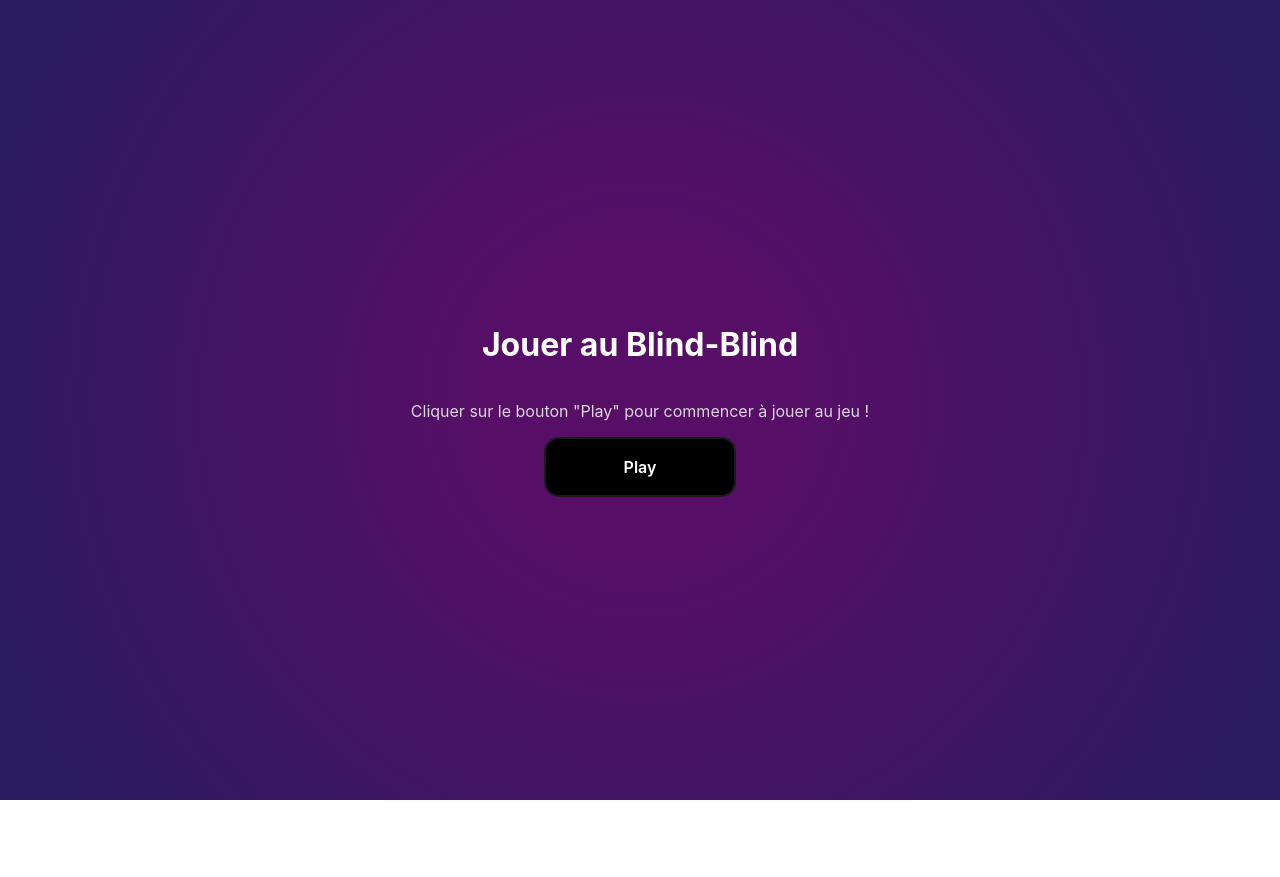
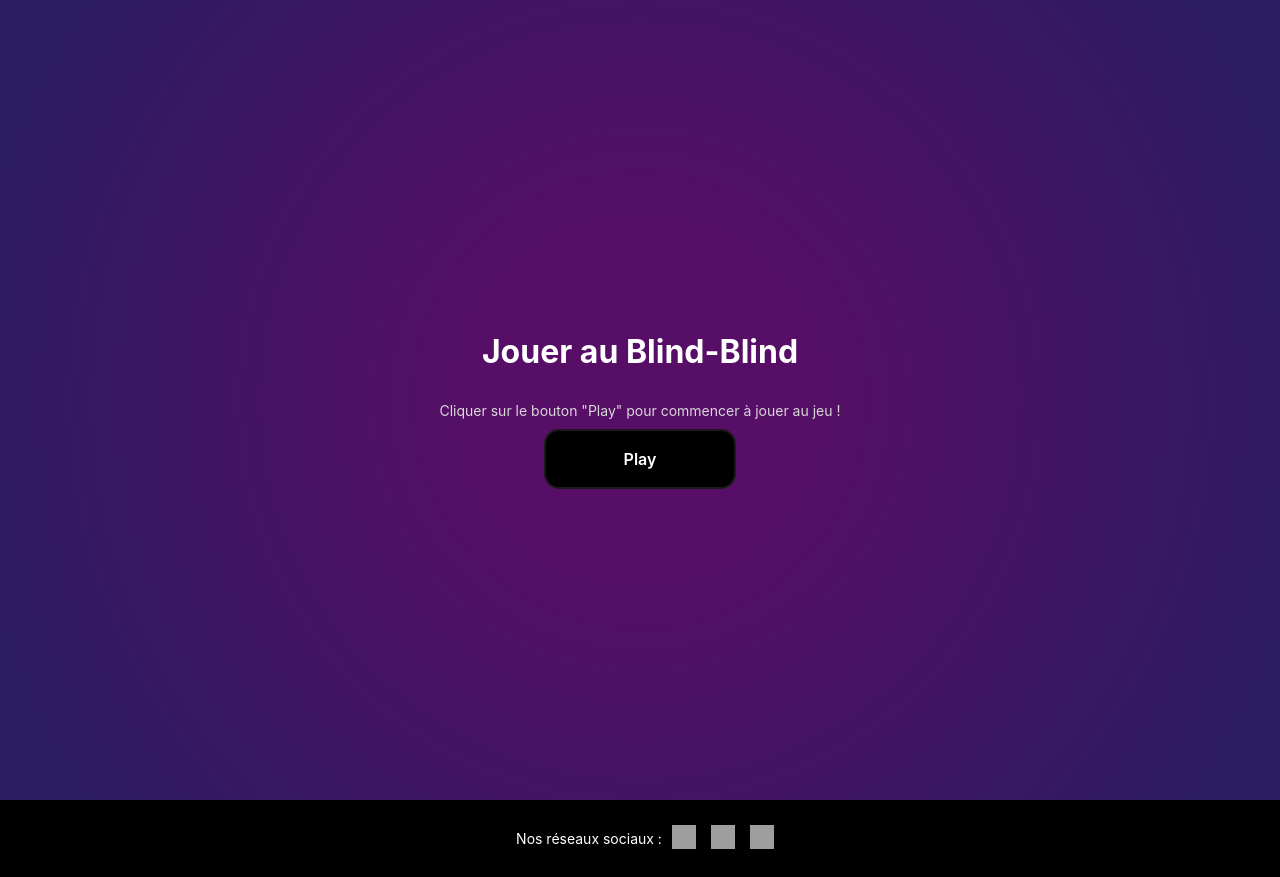
Before and after one commit to SaitamTheBest/Blind-Blind, a React (Create React App) app in the folder front/: page / in a window 1280 px wide. Before the commit the page ends 800 px from the top, so only its background shows below. Built offline with nearby package versions, Linux system fonts and the light colour scheme; grey boxes are pictures that could not be loaded.

Commit message:
feat: add footer

```diff
--- a/front/src/App.tsx
+++ b/front/src/App.tsx
@@ -1,10 +1,12 @@
 import React from 'react';
 import Home from "./components/home/Home";
+import Footer from "./components/footer/Footer";
 
 function App() {
   return (
     <div>
-      <Home />
+        <Home />
+        <Footer />
     </div>
   );
 }
--- /dev/null
+++ b/front/src/components/footer/Footer.tsx
@@ -0,0 +1,21 @@
+import React from "react";
+import "../../styles/footer/footer.css";
+
+export default function  Footer() {
+    return (
+        <footer>
+            <p>Nos réseaux sociaux :</p>
+            <div className="social-media">
+                <a href="https://www.twitter.com" aria-label="Twitter">
+                    <img src="https://img.icons8.com/ios-filled/24/ffffff/twitter.png" alt="Twitter"/>
+                </a>
+                <a href="https://www.instagram.com" aria-label="Instagram">
+                    <img src="https://img.icons8.com/ios-filled/24/ffffff/instagram-new.png" alt="Instagram"/>
+                </a>
+                <a href="https://www.discord.com" aria-label="Discord">
+                    <img src="https://img.icons8.com/ios-filled/24/ffffff/discord.png" alt="Discord"/>
+                </a>
+            </div>
+        </footer>
+    );
+}
--- /dev/null
+++ b/front/src/styles/footer/footer.css
@@ -0,0 +1,32 @@
+footer {
+    background: black;
+    color: white;
+    text-align: center;
+    align-items: center;
+    justify-content: center;
+    display: flex;
+    padding: 20px 0;
+    width: 100%;
+}
+
+p {
+    text-align: center;
+    margin: 10px;
+    font-size: 14px;
+}
+
+.social-media {
+    display: flex;
+    justify-content: center;
+    gap: 15px;
+}
+
+.social-media a {
+    color: white;
+    text-decoration: none;
+}
+
+.social-media a img {
+    width: 24px;
+    height: 24px;
+}
```
